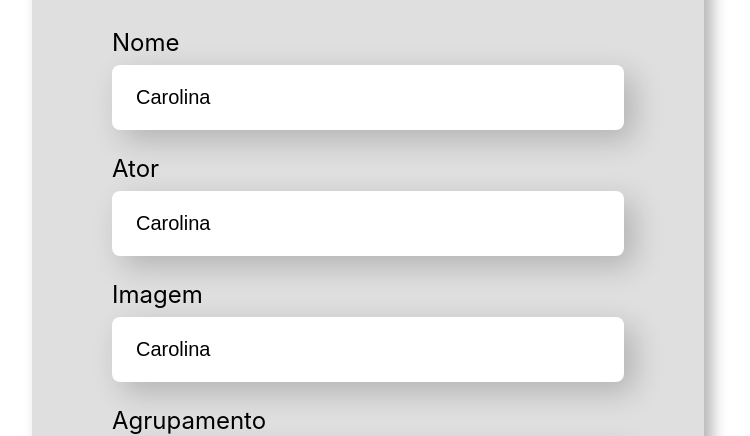
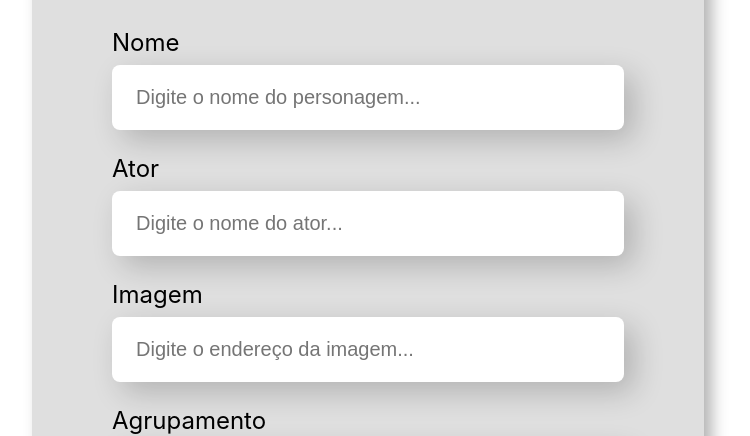
Before and after one commit to carolfagundess/elemental, a React (Create React App) app: page / in a window 1280 px wide. Shown: the part 494-930 px from the top of the page, without its empty margins (272-1022 px from the left). Built offline with nearby package versions, Linux system fonts and the light colour scheme.

Commit message:
criado os grupos

```diff
--- a/src/componentes/CampoTexto/index.js
+++ b/src/componentes/CampoTexto/index.js
@@ -1,22 +1,20 @@
 //importar css
+import { useState } from "react";
 import "./CampoTexto.css";
 
 //arrow function, variavel com letra maiuscula por ser um componente react
 const CampoTexto = (props) => {
   const placeholder = `Digite ${props.placeholder}...`;
 
-  let valor = "Carolina";
-
   const digitar = (evento) => {
-    valor = evento.target.value;
-    console.log(valor);
+    props.aoAlterar(evento.target.value);
   };
 
   return (
     <div className="campo-texto">
       <label>{props.label}</label>
       <input
-        value={valor}
+        value={props.valor}
         onChange={digitar}
         required={props.obrigatorio}
         placeholder={placeholder}
--- a/src/componentes/Formulario/index.js
+++ b/src/componentes/Formulario/index.js
@@ -2,6 +2,7 @@ import "./Formulario.css";
 import CampoTexto from "../CampoTexto";
 import ListaSuspensa from "../ListaSuspensa";
 import Botao from "../Botao";
+import { useState } from "react";
 
 const Formulario = () => {
   const grupos = [
@@ -15,18 +16,40 @@ const Formulario = () => {
     "Sith",
   ];
 
+  const [nome, setNome] = useState("");
+  const [ator, setAtor] = useState("");
+  const [imagem, setImagem] = useState("");
+
   const salvar = (evento) => {
     evento.preventDefault();
-    console.log('Foi submetido');
+    console.log("Foi submetido", nome, ator, imagem);
   };
 
   return (
     <section className="formulario">
       <form onSubmit={salvar}>
         <h2>Preencha os dados para criar o card do Star Wars</h2>
-        <CampoTexto obrigatorio={true} label="Nome" placeholder="o nome do personagem" />
-        <CampoTexto obrigatorio={true} label="Ator" placeholder="o nome do ator" />
-        <CampoTexto obrigatorio={true} label="Imagem" placeholder="o endereço da imagem" />
+        <CampoTexto
+          obrigatorio={true}
+          label="Nome"
+          placeholder="o nome do personagem"
+          valor={nome}
+          aoAlterar={(valor) => setNome(valor)}
+        />
+        <CampoTexto
+          obrigatorio={true}
+          label="Ator"
+          placeholder="o nome do ator"
+          valor={ator}
+          aoAlterar={(valor) => setAtor(valor)}
+        />
+        <CampoTexto
+          obrigatorio={true}
+          label="Imagem"
+          placeholder="o endereço da imagem"
+          valor={imagem}
+          aoAlterar={(valor) => setImagem(valor)}
+        />
         <ListaSuspensa obrigatorio={true} label="Agrupamento" itens={grupos} />
         <Botao>Criar card</Botao>
       </form>
```
